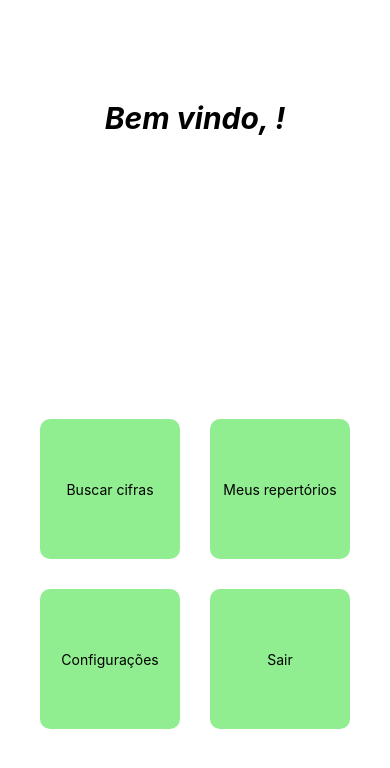
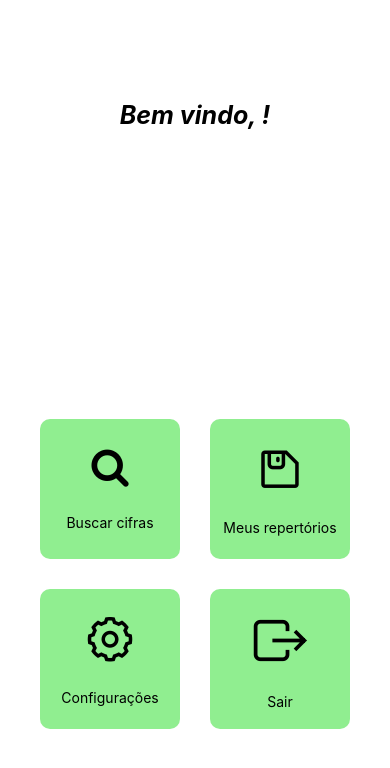
Before and after one commit to jpccarvalho/rAppertories, a React Native app: screen /Home in a window 390 px wide. Shown: the top 768 px of the page. Built offline with nearby package versions, Linux system fonts and the light colour scheme.

Commit message:
Criado modal acionado ao clicar no botão buscar, icones adicionados e debugging de quebra de texto

```diff
--- a/package.json
+++ b/package.json
@@ -17,6 +17,7 @@
     "react": "17.0.1",
     "react-dom": "17.0.1",
     "react-native": "0.64.3",
+    "react-native-modal": "^13.0.0",
     "react-native-safe-area-context": "3.3.2",
     "react-native-screens": "~3.10.1",
     "react-native-web": "0.17.1"
--- a/src/contexts/auth.js
+++ b/src/contexts/auth.js
@@ -7,18 +7,18 @@ function AuthProvider({children}){
     const [user,setUser] = useState({});
     const navigation = useNavigation();
 
-    const mock = {
+    /*const mock = {
         username:"jpccarvalho",
         pw:"1234"
-    }
+    } */
 
     function signIn(username, password){
-        if(username == mock.username && password == mock.pw){
+        //if(username == mock.username && password == mock.pw){
             setUser({
                 username: username,
             })
             navigation.navigate("Home");
-        }
+       // }
 
     }
 
--- a/src/screens/home/index.js
+++ b/src/screens/home/index.js
@@ -1,33 +1,79 @@
-import { Text, View, TouchableOpacity } from 'react-native';
-import { useContext } from 'react';
+import { Text, View, TouchableOpacity, Pressable } from 'react-native';
+import { useContext, useState } from 'react';
+import Modal from 'react-native-modal';
 import { AuthContext } from '../../contexts/auth';
 import { useNavigation } from "@react-navigation/native";
-import styles from './styles'
+import { AntDesign, FontAwesome, Ionicons } from '@expo/vector-icons';
+import styles from './styles';
 
 export default function Home() {
 
+
+  const [modalVisible, setModalVisible] = useState(false);
+  const [cifra, setCifra] = useState('');
   const { user } = useContext(AuthContext);
   const navigation = useNavigation();
 
+
+  function searchHandler(){
+    setModalVisible(!modalVisible)
+    setCifra(cifra);
+    console.log('teste')
+    //navigation.navigate("Search");
+  }
+
+  /**<TextInput
+              placeholder='Buscar Cifra'
+              returnKeyType='send'
+              value={cifra}
+              onChangeText={(text) => setCifra(text)}
+            /> */
   return (
 
     /*Adicionar icone nos botões do grid*/
-   <View style={styles.screen}>
+    <View style={styles.screen}>
+      <Modal isVisible={modalVisible} onRequestClose={() => setModalVisible(!modalVisible)}>
+        <View style={styles.modal}>
+          <Text style={styles.modalTxt}>Buscar uma música:</Text>
+          <View style={styles.modalRow}>
+            <View style={styles.modalInput}>
+            </View>
+            <View>
+              <TouchableOpacity title="Salvar"
+                onPress={() => {
+                  searchHandler();
+              }}>
+                <View style={styles.modalBtn}>
+                  <FontAwesome name="search" size={10} color="#fff" />
+                  <Text style={{color:'white', marginLeft:3}}>Buscar</Text>
+                </View>
+              </TouchableOpacity>
+            </View>
+          </View>
+        </View>
+      </Modal>
       <Text style={styles.pageTitle}>Bem vindo, {user.username}!</Text>
       <View>
         <View style={styles.row}>
-          <TouchableOpacity style={styles.button}>
+          <TouchableOpacity
+          style={styles.button}
+          onPress={() => setModalVisible(true)}
+          >
+            <FontAwesome name="search" size={40} color="#000" />
             <Text>Buscar cifras</Text>
           </TouchableOpacity>
           <TouchableOpacity style={styles.button}>
+            <AntDesign name="save" size={50} color="#000" />
             <Text>Meus repertórios</Text>
           </TouchableOpacity>
         </View>
         <View style={styles.row}>
           <TouchableOpacity style={styles.button}>
+            <AntDesign name="setting" size={50} color="#000" />
             <Text>Configurações</Text>
           </TouchableOpacity>
           <TouchableOpacity style={styles.button} onPress={() => navigation.popToTop()}>
+            <Ionicons name="exit-outline" size={60} color="black" />
             <Text>Sair</Text>
           </TouchableOpacity>
         </View>
--- a/src/screens/home/styles.js
+++ b/src/screens/home/styles.js
@@ -10,7 +10,7 @@ const styles = StyleSheet.create({
       paddingHorizontal:20,
     },
     pageTitle:{
-      fontSize:30,
+      fontSize:25,
       fontWeight:'bold',
       fontStyle:'italic',
     },
@@ -22,11 +22,47 @@ const styles = StyleSheet.create({
       width:140,
       margin:15,
       alignItems:'center',
-      justifyContent:'center',
+      justifyContent:'space-evenly',
       borderRadius: 10,
       backgroundColor: "lightgreen",
     },
+    modal: {
+      alignItems: 'center',
+      backgroundColor: "#FFF",
+      borderRadius: 10,
+      paddingVertical: 30,
+    },
+    modalTxt: {
+      color: "#000",
+      fontSize: 20,
+      fontWeight: 'bold',
+      marginBottom: 5,
+    },
+    modalRow:{
+      flexDirection:"row",
+      alignItems:"center",
+      justifyContent:"space-between",
+    },
+    modalInput:{
+      height:35,
+      width:"40%",
+      margin:3,
+      borderWidth:3,
+      borderColor:"#0f0f0f",
+      borderStyle:'solid',
+      borderRadius:10,
+    },
+    modalBtn:{
+      flexDirection: 'row',
+      alignItems: 'center',
+      justifyContent: 'space-between',
+      backgroundColor: "lightgreen",
+      height:35,
+      borderRadius: 10,
+      paddingVertical: 5,
+      paddingHorizontal: 10
 
+    },
   });
 
 export default styles;
--- a/src/screens/login/index.js
+++ b/src/screens/login/index.js
@@ -1,6 +1,7 @@
 import { StatusBar } from 'expo-status-bar';
 import { useState, useContext, useRef } from 'react';
 import { Text, View, TextInput, TouchableOpacity } from 'react-native';
+import { AntDesign } from '@expo/vector-icons';
 import { AuthContext } from '../../contexts/auth';
 import styles from './styles'
 
@@ -43,6 +44,7 @@ export default function Login() {
           <TextInput
             placeholder='Senha'
             secureTextEntry={true}
+            returnKeyType='send'
             style={styles.placeholder}
             value={password}
             onChangeText={(pw) => setPassword(pw)}
@@ -51,7 +53,7 @@ export default function Login() {
         </View>
 
         <TouchableOpacity style={styles.button} onPress={loginHandler}>
-          <Text>LOGIN</Text>
+          <AntDesign name="login" size={40} color="black" />
         </TouchableOpacity>
       </View>
     </View>
--- a/src/screens/login/styles.js
+++ b/src/screens/login/styles.js
@@ -1,3 +1,4 @@
+import reactDom from 'react-dom';
 import { StyleSheet } from 'react-native';
 
 const styles = StyleSheet.create({
@@ -9,11 +10,10 @@ const styles = StyleSheet.create({
       padding:0,
     },
     appname:{
-      fontSize:60,
+      fontSize:48,
       fontWeight:'bold',
       fontStyle:'italic',
       height:200,
-      width:245
     },
     grid:{
       flexDirection:'row',
@@ -22,7 +22,7 @@ const styles = StyleSheet.create({
       margin:0,
     },
     container:{
-      width:"55%",
+      width:230
     },
     placeholder:{
       width:"95%",
@@ -32,11 +32,11 @@ const styles = StyleSheet.create({
       borderWidth:3,
       borderColor:"#0f0f0f",
       borderStyle:'solid',
-      borderRadius:10
+      borderRadius:10,
 
     },
     button: {
-      width:"20%",
+      width:"30%",
       height:86,
       alignItems:'center',
       justifyContent:'center',
```
Also changed, not shown: 2 other files (tests, documents, lock files or other folders).
